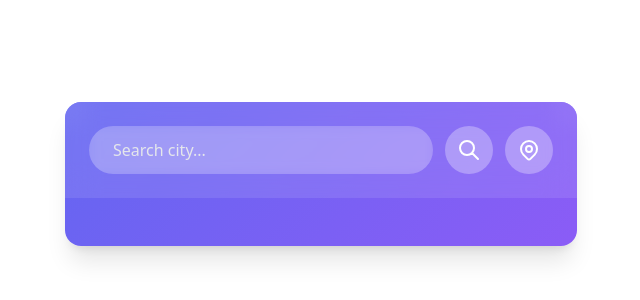
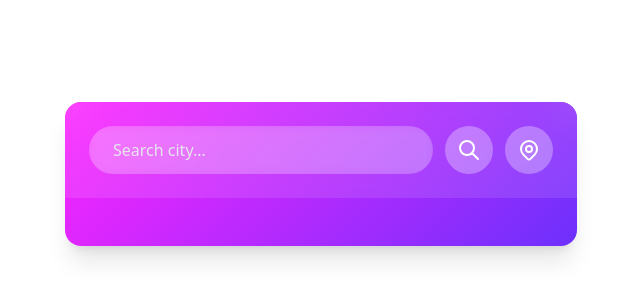
Before and after one commit to abdullahsaim/abdullahsaim.github.io, a plain HTML site: page index.html in a window 1280 px wide. Shown: the part 226-526 px from the top of the page, without its empty margins (319-959 px from the left). Drawn offline with nearby package versions, Linux system fonts and the light colour scheme.

Commit message:
Update style.css

```diff
--- a/style.css
+++ b/style.css
@@ -5,7 +5,7 @@
 }
 
 .weather-card {
-    background: linear-gradient(135deg, #6366f1, #8b5cf6);
+    background: linear-gradient(135deg, #ff24ff, #6d30fc);
     color: white;
     animation: fadeIn 0.5s ease-in;
 }
```
